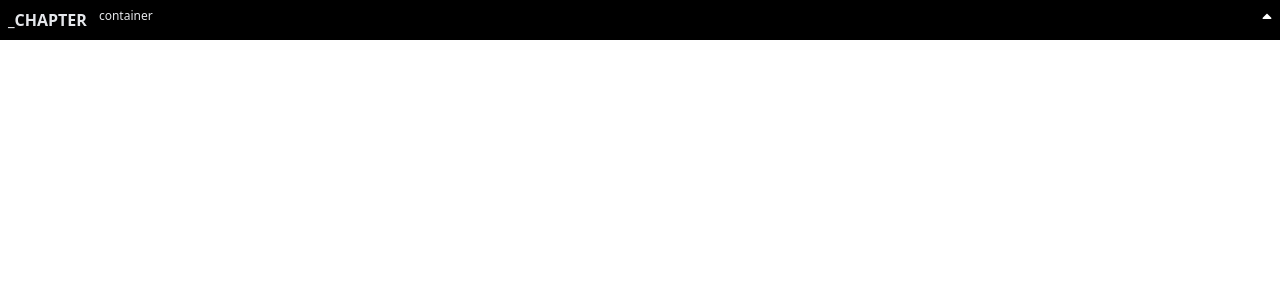
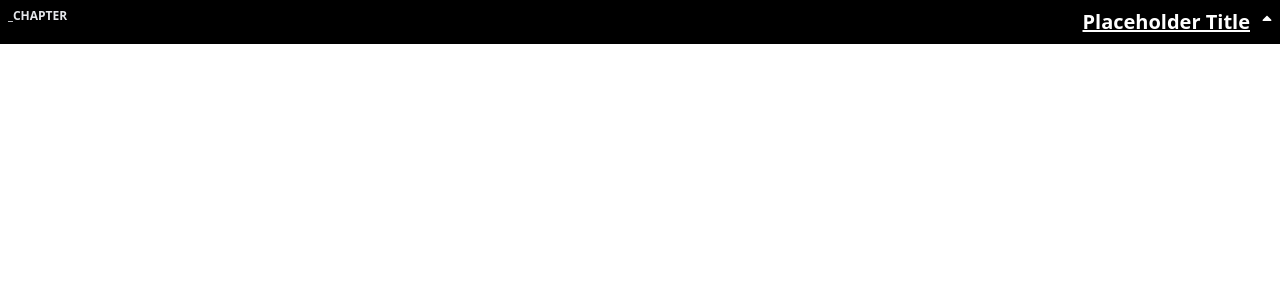
Before and after one commit to PaulAyling/ponderMap-DevSandbox, a React (Create React App) app in the folder my-app/: page / in a window 1280 px wide. Shown: the top 300 px of the page. Built offline with nearby package versions, Linux system fonts and the light colour scheme.

Commit message:
container is working

```diff
--- a/my-app/src/documents/Book.js
+++ b/my-app/src/documents/Book.js
@@ -5,6 +5,7 @@ function Book() {
     const container_presets = {
         'container_name':'_Chapter',
         'container_name_super':'container',
+        'container_title':'Placeholder Title',
         'container_outerStyle':'flex flex-row justify-between p-2 bg-black text-white',
         'btn_add_child':false}
     return (
--- a/my-app/src/documents/furniture/buttons/Btn_showHide.js
+++ b/my-app/src/documents/furniture/buttons/Btn_showHide.js
@@ -5,11 +5,6 @@ import { faSortDown, faSortUp } from '@fortawesome/free-solid-svg-icons'
 
 function Btn_ShowHide(props) {
 
-  // const [togl, setTogl] = useState(false);
-  // function show_hide2() {
-  //   setTogl(prevState => !prevState);
-  // }
-  const element = <FontAwesomeIcon icon={faSortDown} />
   return (
     <button onClick={props.show_hide} >
         <FontAwesomeIcon icon={props.togl ? faSortDown : faSortUp} className="ml-3 hover:text-blue-500"/>
--- a/my-app/src/documents/layout/Body.js
+++ b/my-app/src/documents/layout/Body.js
@@ -3,8 +3,13 @@ import React from 'react'
 function Body() {
 
     return (
-        <div>
+        <div className="flex flex-col border-black border-2 p-1 w-full">
+            <div className = "h-36  bg-cover" style={{
+      backgroundImage: `url("https://loremflickr.com/640/360")`
+    }}></div>
+            <div className="p-2">
             Lorem Ipsum is simply dummy text of the printing and typesetting industry. Lorem Ipsum has been the industry's standard dummy text ever since the 1500s, when an unknown printer took a galley of type and scrambled it to make a type specimen book. It has survived not only five centuries, but also the leap into electronic typesetting, remaining essentially unchanged. It was popularised in the 1960s with the release of Letraset sheets containing Lorem Ipsum passages, and more recently with desktop publishing software like Aldus PageMaker including versions of Lorem Ipsum.
+            </div>
 
         </div>
 
--- a/my-app/src/documents/layout/Container.js
+++ b/my-app/src/documents/layout/Container.js
@@ -18,6 +18,7 @@ function Container(props) {
         />
         {togl ?  <Body /> : '' }
 
+
     </article>
 
     )
--- a/my-app/src/documents/layout/Header.js
+++ b/my-app/src/documents/layout/Header.js
@@ -9,10 +9,10 @@ function Header(props) {
     const container_title =  props.container_presets.container_title
 
     return (
-        <header title={container_name} class={container_outerStyle} >
+        <header title={container_name} className={container_outerStyle} >
         <div className="flex flex-row">
-            <div className="font-bold text-gray-200 text-left uppercase">{container_name}</div>
-            <div className = "text-xs pl-3 text-gray-200">{container_name_super}</div>
+            <div className="font-bold text-gray-200 text-left text-xs uppercase">{container_name}</div>
+            {/* <div className = "text-xs pl-3 text-gray-200">{container_name_super}</div> */}
         </div>
         <div title="title section " className="flex flex-row ">
             <div className="text-center font-extralight font-bold text-xl text-decoration: underline">
```
Also changed, not shown: my-app/public/images/bitcoinmining.in.jpg (added), my-app/src/img/bitcoinmining.in.jpg (added).
